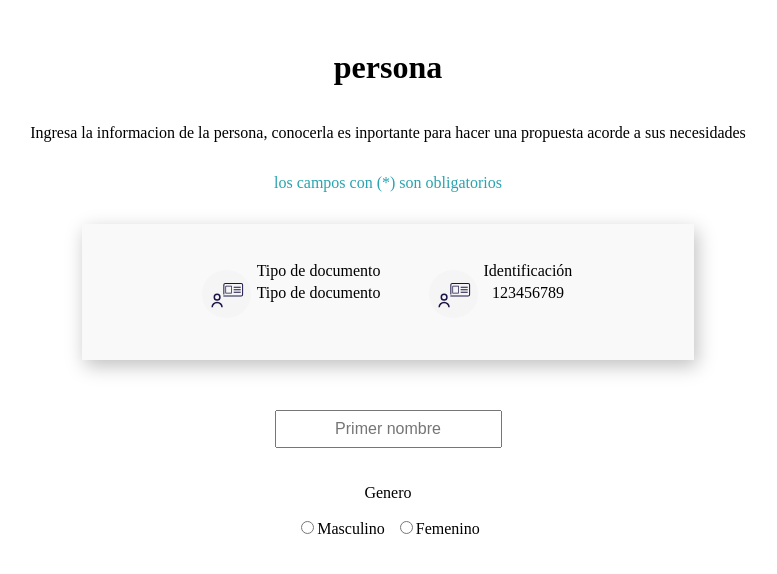
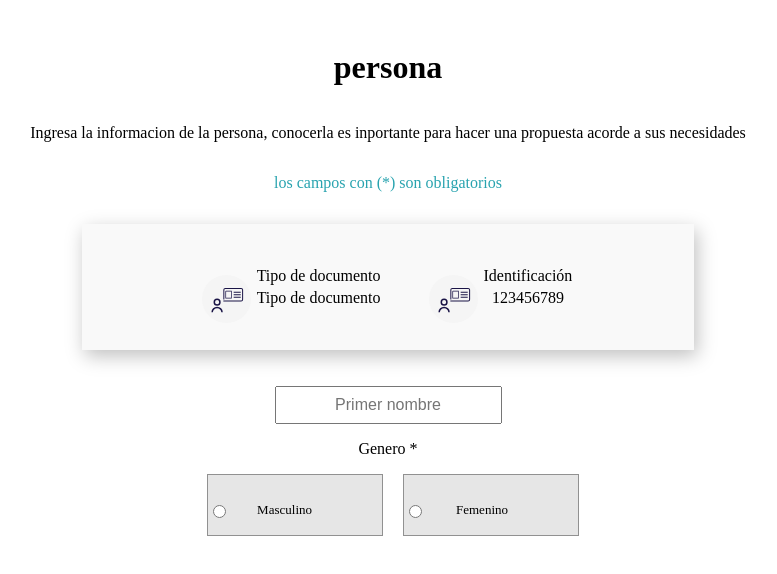
Before and after one commit to FedericoBenitezItConsultores/-opportunity-factory-practice-project, a React (Vite) app: page / in a window 1280 px wide. Shown: the top 574 px of the page, without its empty margins (252-1029 px from the left). Built offline with nearby package versions, Linux system fonts and the light colour scheme.

Commit message:
[FEATURE/ add form-document]

```diff
--- a/src/components/InfoPerson.jsx
+++ b/src/components/InfoPerson.jsx
@@ -52,17 +52,20 @@ export const InfoPerson = () => {
         <input type="text" id="nombre" placeholder="Primer nombre" />
       </div>
 
-      <p>Genero</p>
+      <p>Genero *</p>
       <form>
+      <div className={style.gender}>
         <label>
-          <input type="radio" name="genero" value="masculino" />
+          <input className={style.input_gender}type="radio" name="genero" value="masculino" />
           Masculino
         </label>
-
+      </div>
+     <div className={style.gender}>
         <label>
-          <input type="radio" name="genero" value="femenino" />
+          <input className={style.input_gender} type="radio" name="genero" value="femenino" />
           Femenino
         </label>
+     </div>
       </form>
     </div>
   );
--- a/src/components/InfoPerson.module.css
+++ b/src/components/InfoPerson.module.css
@@ -13,10 +13,10 @@
 
   .InfoPerson div {
     display: flex;
-    align-items: center;
-    margin-bottom: 20px;
+    /* align-items: center; */
+    /* margin-bottom: 20px; */
     gap: 40px;
-    padding-top: 20px;
+    padding-top: 10px;
   }
 
   .InfoPerson img {
@@ -60,5 +60,20 @@
     justify-content: center;
     display: grid;
     grid-gap: 20px;
-
   }
+  .gender{
+    height: 50px;
+    width: 174px;
+    background-color: #E6E6E6;
+    border: 1px solid #919191;
+    font-size: 13px;
+    text-align: center;
+    margin-left: 10px;
+  }
+  .gender label {
+    display: flex;
+    align-items: center;
+    justify-content: space-between;
+    gap: 9px;
+    width: 104px;
+  }
```
